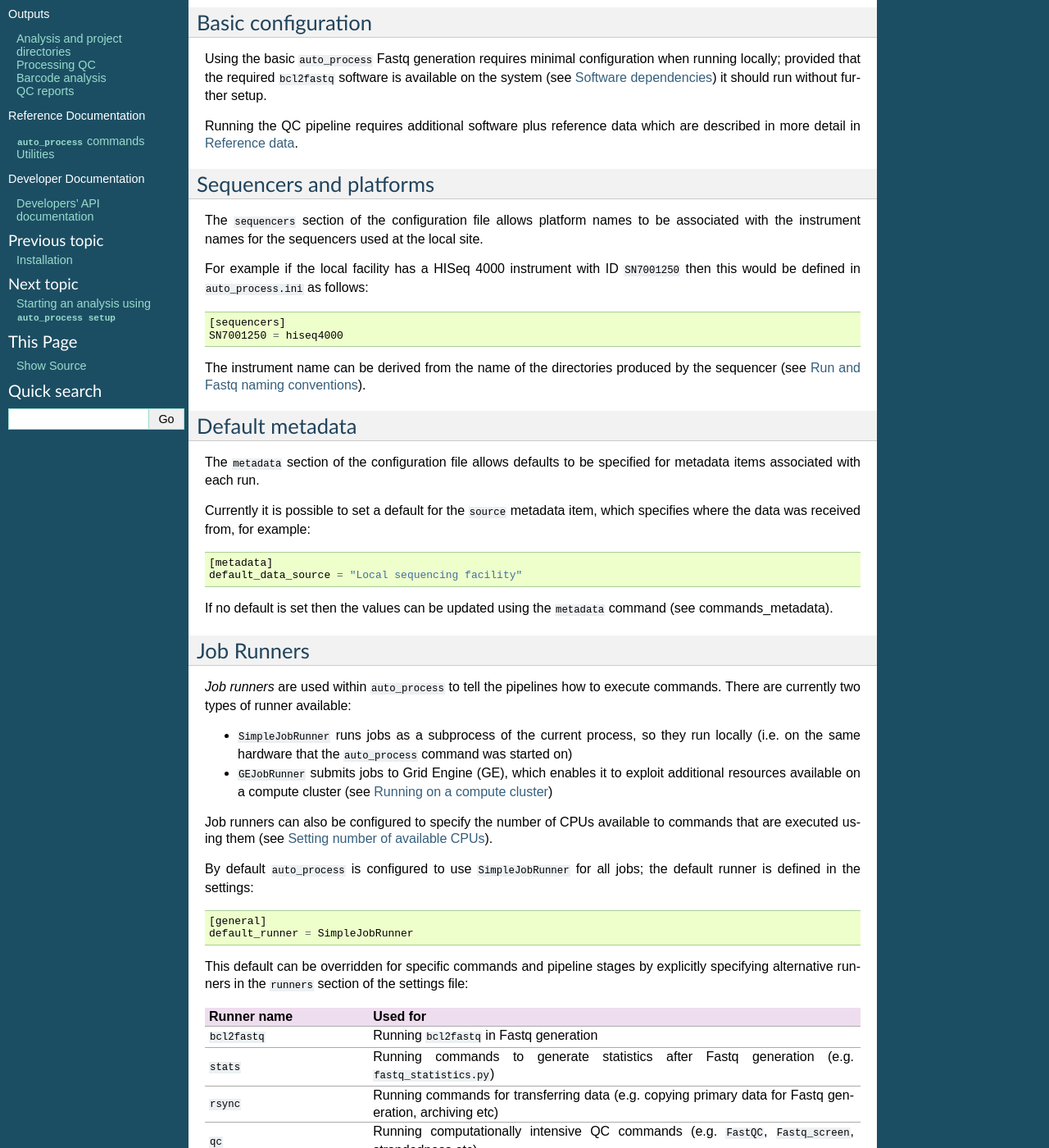
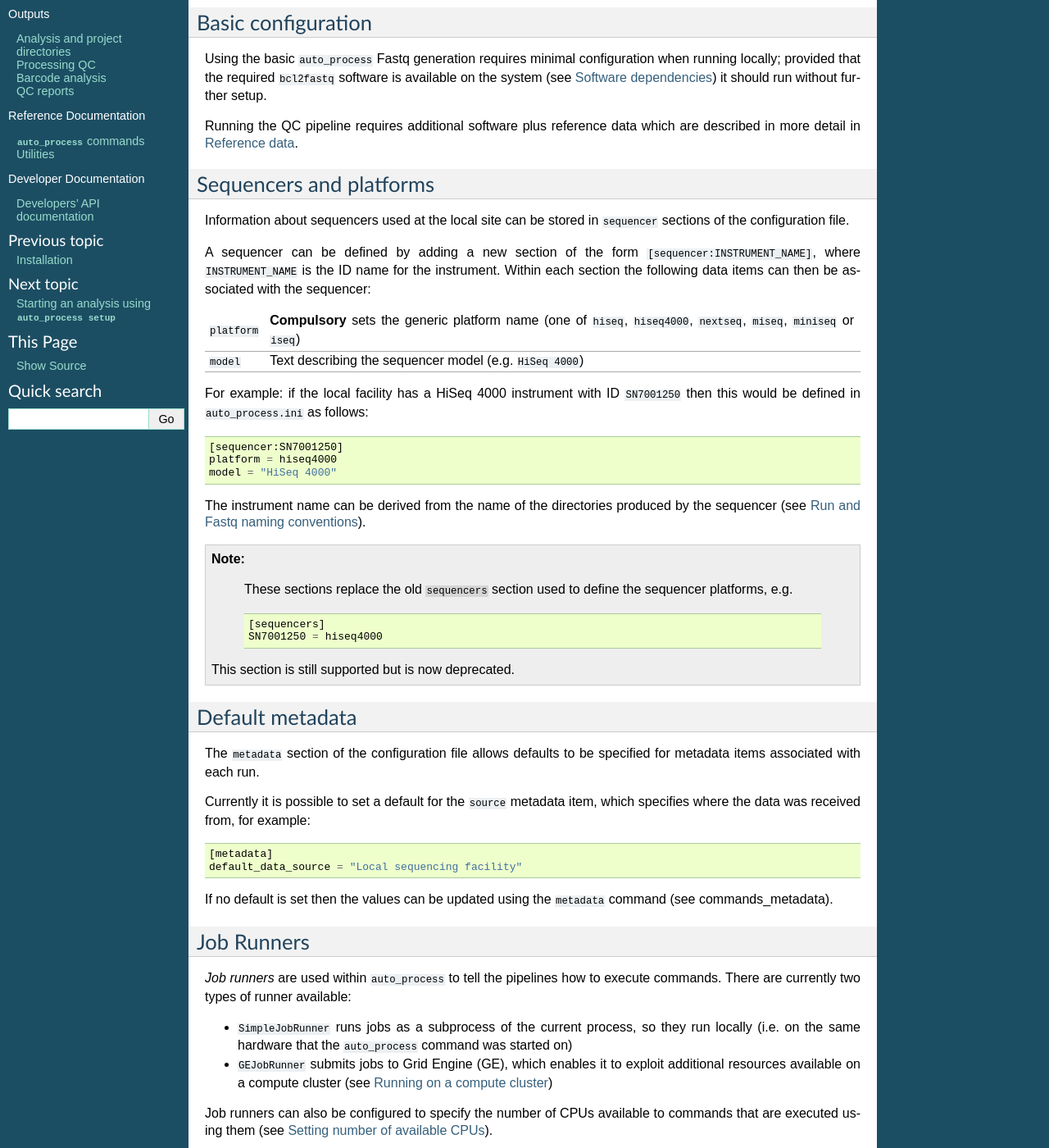
Before and after one commit to fls-bioinformatics-core/auto_process_ngs, a Sphinx documentation site: the page built from docs/source/configuration.rst, in a window 1280 px wide and 1400 px high, scrolled down 793 px. Shown: the whole window at 82% size. Built offline with Sphinx 7.4.7, drawn with Linux system fonts in a browser that asks for light colours.

Commit message:
settings: update the documentation for configuring the sequencer data.

```diff
--- a/docs/source/configuration.rst
+++ b/docs/source/configuration.rst
@@ -79,21 +79,47 @@ which are described in more detail in :ref:`reference_data`.
 Sequencers and platforms
 ------------------------
 
-The ``sequencers`` section of the configuration file allows
-platform names to be associated with the instrument names for the
-sequencers used at the local site.
+Information about sequencers used at the local site can be stored
+in ``sequencer`` sections of the configuration file.
 
-For example if the local facility has a HISeq 4000 instrument
+A sequencer can be defined by adding a new section of the form
+``[sequencer:INSTRUMENT_NAME]``, where ``INSTRUMENT_NAME`` is the
+ID name for the instrument. Within each section the following
+data items can then be associated with the sequencer:
+
+============= ==============================================
+``platform``  **Compulsory** sets the generic platform name
+              (one of ``hiseq``, ``hiseq4000``, ``nextseq``,
+	      ``miseq``, ``miniseq`` or ``iseq``)
+``model``     Text describing the sequencer model (e.g.
+              ``HiSeq 4000``)
+============= ==============================================
+
+For example: if the local facility has a HiSeq 4000 instrument
 with ID ``SN7001250`` then this would be defined in ``auto_process.ini``
 as follows:
 
 ::
 
-   [sequencers]
-   SN7001250 = hiseq4000
+   [sequencer:SN7001250]
+   platform = hiseq4000
+   model = "HiSeq 4000"
 
 The instrument name can be derived from the name of the directories
 produced by the sequencer (see :ref:`run_and_fastq_naming_conventions`).
+
+
+.. note::
+
+   These sections replace the old ``sequencers`` section used
+   to define the sequencer platforms, e.g.
+
+   ::
+
+      [sequencers]
+      SN7001250 = hiseq4000
+
+  This section is still supported but is now deprecated.
 
 ----------------
 Default metadata
```
